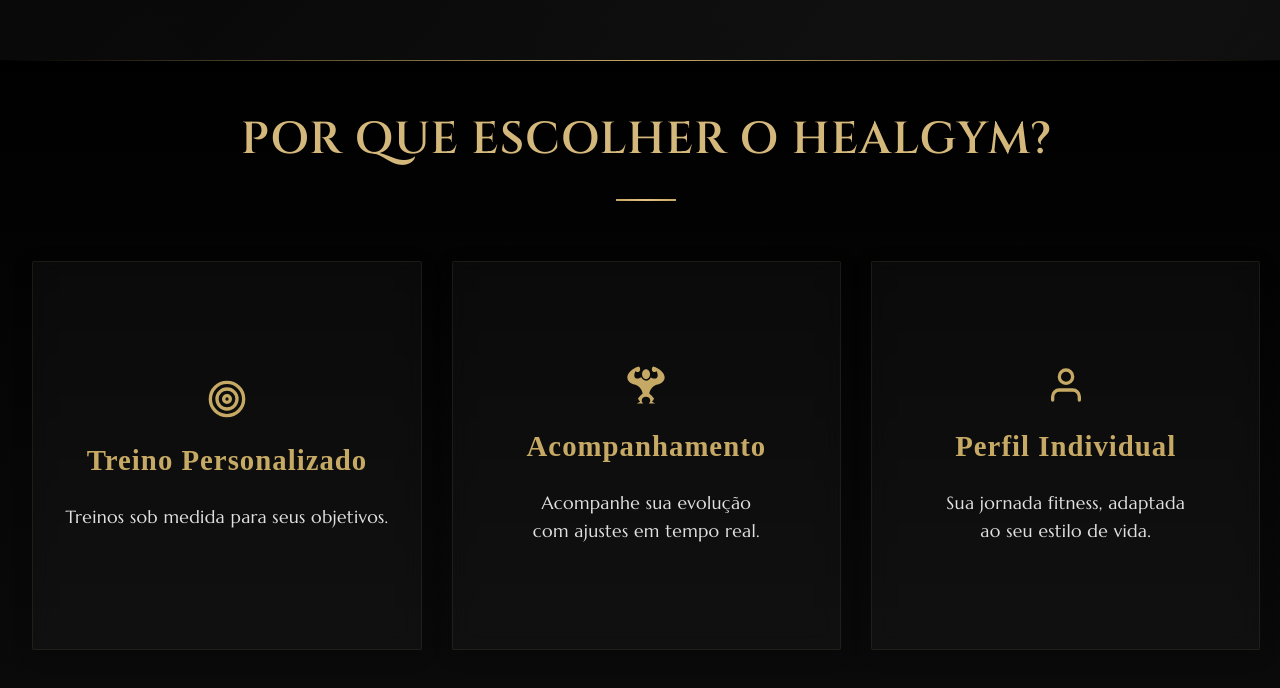
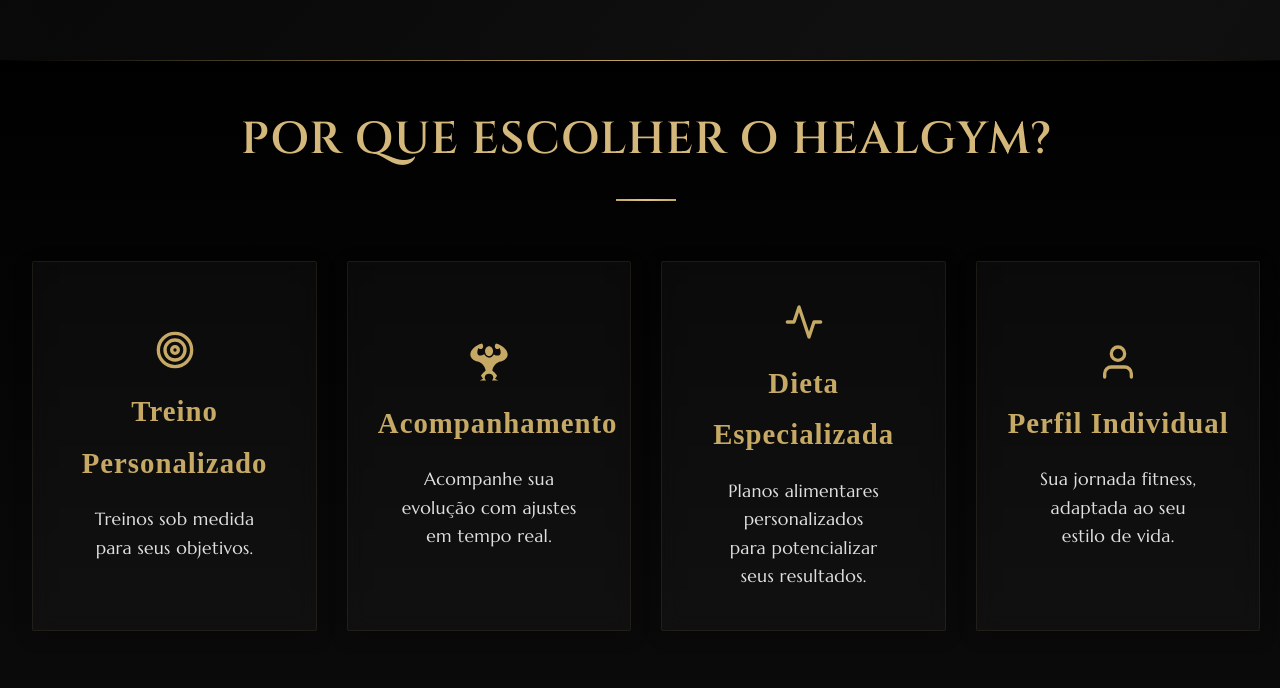
Before and after one commit to fshenrique6/HealGym, a React (Vite) app in the folder frontend/: page / in a window 1280 px wide. Shown: the part 740-1428 px from the top of the page. Built offline with nearby package versions, Linux system fonts and the light colour scheme; no server answers.

Commit message:
fix(frontend): restore four landing page feature cards

```diff
--- a/frontend/src/components/LandingPage.jsx
+++ b/frontend/src/components/LandingPage.jsx
@@ -1,6 +1,6 @@
 import styled from 'styled-components';
 import { motion } from 'framer-motion';
-import { FiTarget, FiUser } from 'react-icons/fi';
+import { FiActivity, FiTarget, FiUser } from 'react-icons/fi';
 import { GiMuscleUp } from 'react-icons/gi';
 import { useNavigate } from 'react-router-dom';
 import { useEffect } from 'react';
@@ -73,6 +73,14 @@ const LandingPage = () => {
             <FeatureCardTitle>Acompanhamento</FeatureCardTitle>
             <FeatureCardText>
               Acompanhe sua evolução com ajustes em tempo real.
+            </FeatureCardText>
+          </FeatureCard>
+
+          <FeatureCard whileHover={{ y: -10 }} transition={{ type: 'spring', stiffness: 300 }}>
+            <FiActivity size="min(5vw, 40px)" color="var(--accent)" />
+            <FeatureCardTitle>Dieta Especializada</FeatureCardTitle>
+            <FeatureCardText>
+              Planos alimentares personalizados para potencializar seus resultados.
             </FeatureCardText>
           </FeatureCard>
 
@@ -226,12 +234,20 @@ const FeatureTitle = styled.h2`
 
 const FeatureGrid = styled.div`
   display: grid;
-  grid-template-columns: repeat(auto-fit, minmax(min(280px, 100%), 1fr));
+  grid-template-columns: repeat(4, minmax(0, 1fr));
   gap: min(4vw, 30px);
   width: 95%;
   margin: 0;
   padding: 0;
   cursor: default;
+
+  @media (max-width: 1100px) {
+    grid-template-columns: repeat(2, minmax(0, 1fr));
+  }
+
+  @media (max-width: 640px) {
+    grid-template-columns: minmax(0, 1fr);
+  }
 `;
 
 const FeatureCard = styled(motion.div)`
@@ -242,11 +258,20 @@ const FeatureCard = styled(motion.div)`
   box-shadow: 0 4px 20px rgba(0, 0, 0, 0.2);
   border: 1px solid rgba(198, 169, 100, 0.1);
   backdrop-filter: blur(10px);
+  width: 100%;
+  min-width: 0;
   aspect-ratio: 1 / 1;
   display: flex;
   flex-direction: column;
   justify-content: center;
   align-items: center;
+  box-sizing: border-box;
+
+  @media (max-width: 1500px) {
+    aspect-ratio: auto;
+    height: 100%;
+    min-height: 22rem;
+  }
 
   &:hover {
     border-color: var(--accent);
```
